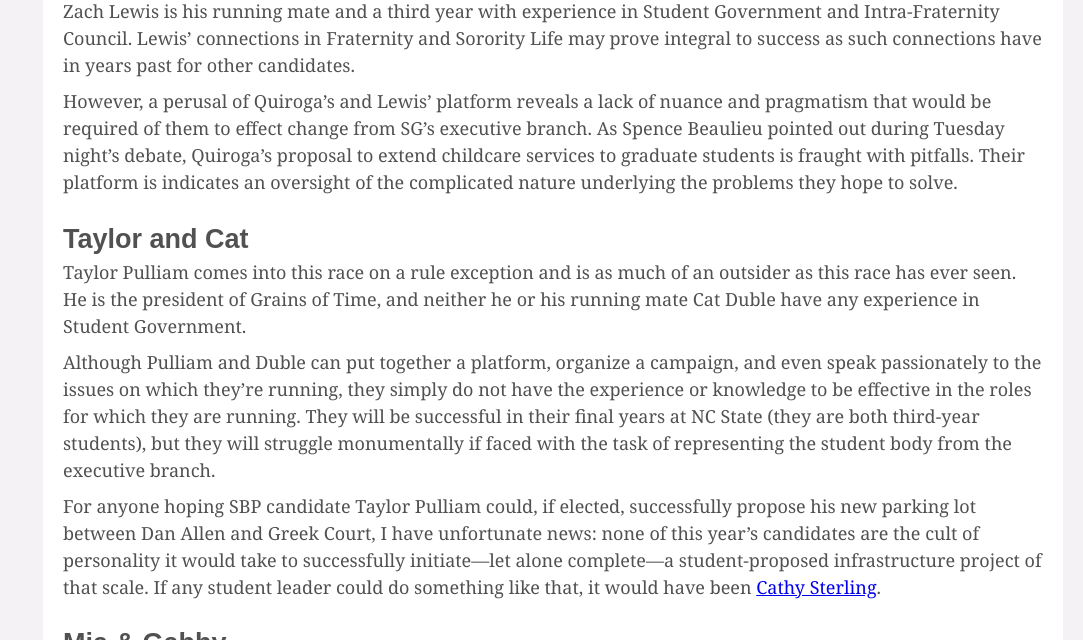
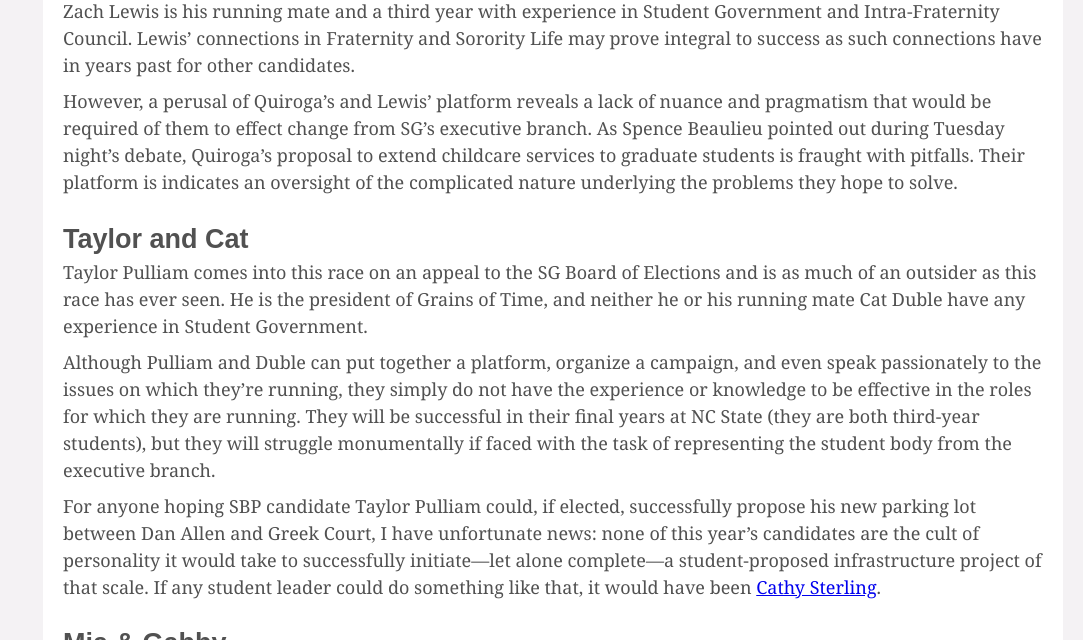
Before and after one commit to Praeci/praeci.github.io, a Jekyll site: the page built from commentary/_posts/2017-10-11-breakdown-of-the-candidates.md, in a window 1280 px wide and 900 px high, scrolled down 565 px, cut to the strip 0-640 px from the top of the window. Shown: the whole strip, without its empty margins (197-1280 px from the left). Built offline with Jekyll 4.4.1, drawn with Linux system fonts in a browser that asks for light colours.

Commit message:
it wasn't a rule exception

```diff
--- a/commentary/_posts/2017-10-11-breakdown-of-the-candidates.md
+++ b/commentary/_posts/2017-10-11-breakdown-of-the-candidates.md
@@ -41,7 +41,7 @@ However, a perusal of Quiroga’s and Lewis’ platform reveals a lack of nuance
 
 ## Taylor and Cat
 
-Taylor Pulliam comes into this race on a rule exception and is as much of an outsider as this race has ever seen. He is the president of Grains of Time, and neither he or his running mate Cat Duble have any experience in Student Government.
+Taylor Pulliam comes into this race on an appeal to the SG Board of Elections and is as much of an outsider as this race has ever seen. He is the president of Grains of Time, and neither he or his running mate Cat Duble have any experience in Student Government.
 
 Although Pulliam and Duble can put together a platform, organize a campaign, and even speak passionately to the issues on which they’re running, they simply do not have the experience or knowledge to be effective in the roles for which they are running. They will be successful in their final years at NC State (they are both third-year students), but they will struggle monumentally if faced with the task of representing the student body from the executive branch.
 
```
